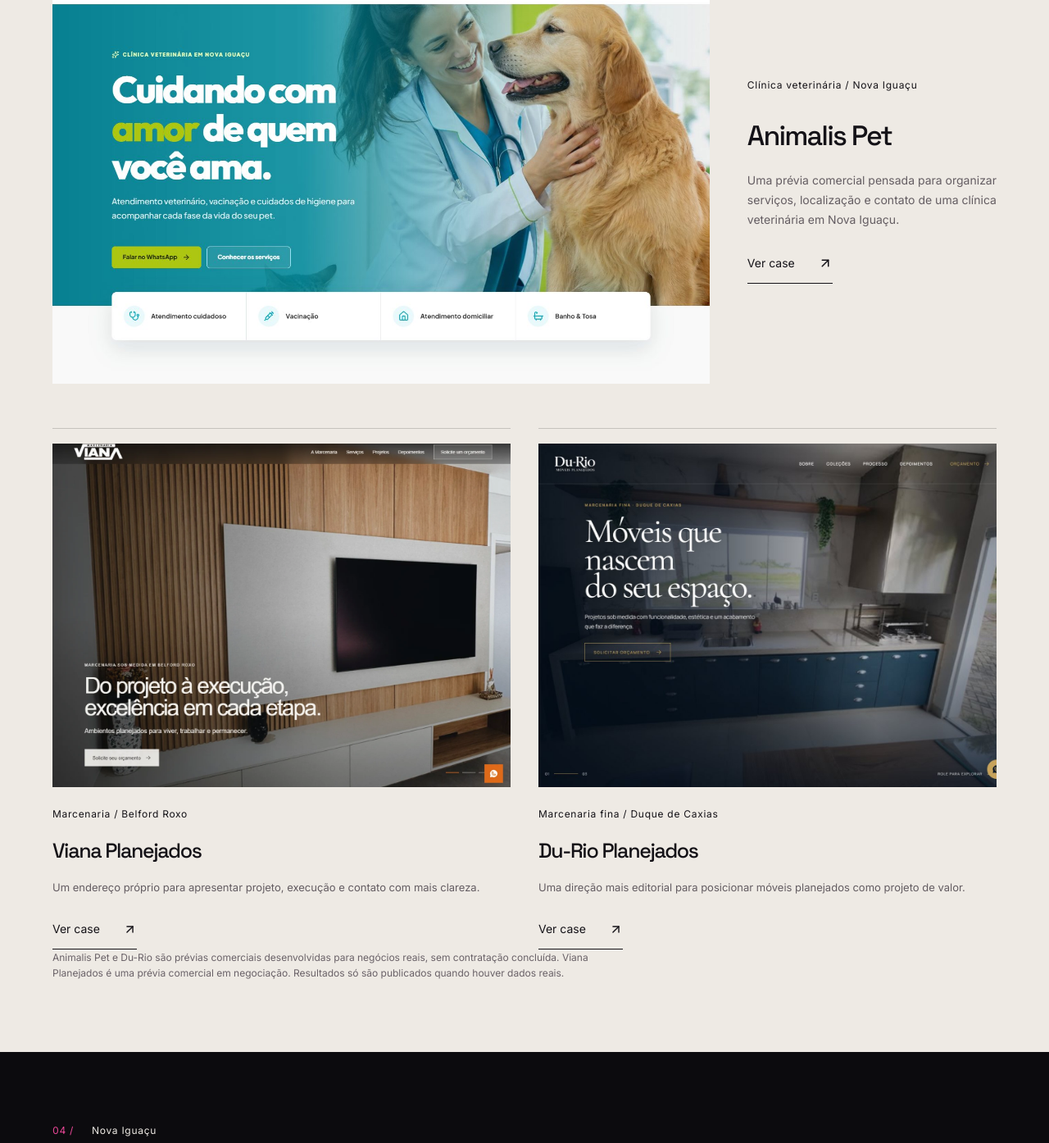
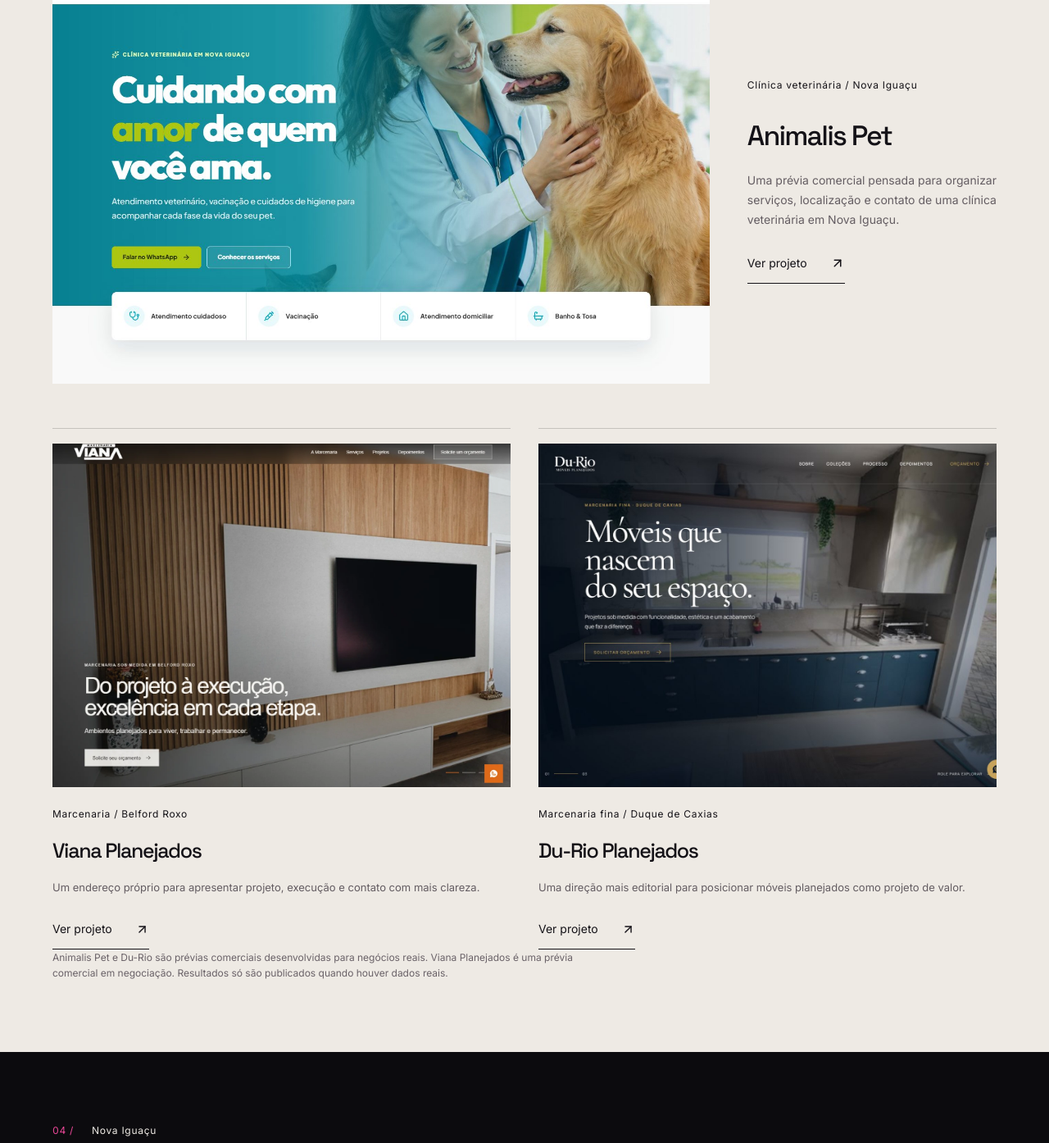
Before and after one commit to agenciamello/agencia-mello, a React (Vite) app: page /criacao-de-sites-nova-iguacu in a window 1280 px wide. Shown: the part 2531-3925 px from the top of the page at 82% size. Built offline with nearby package versions, Linux system fonts and the light colour scheme.

Commit message:
refactor: alinha portfolio local ao novo tom comercial

```diff
--- a/src/pages/CriacaoSitesNovaIguacuPage.tsx
+++ b/src/pages/CriacaoSitesNovaIguacuPage.tsx
@@ -179,7 +179,7 @@
             <span className="micro">{animalisLocal.category} / {animalisLocal.location}</span>
             <h3>{animalisLocal.name}</h3>
             <p>Uma prévia comercial pensada para organizar serviços, localização e contato de uma clínica veterinária em Nova Iguaçu.</p>
-            <Link to={`/projetos/${animalisLocal.slug}`} className="text-link">Ver case <ArrowUpRight size={18} aria-hidden="true"/></Link>
+            <Link to={`/projetos/${animalisLocal.slug}`} className="text-link">Ver projeto <ArrowUpRight size={18} aria-hidden="true"/></Link>
           </div>
         </article>
         <div className="local-study-grid local-commercial-grid">
@@ -190,10 +190,10 @@
             <span className="micro">{project.category} / {project.location}</span>
             <h3>{project.name}</h3>
             <p>{project.intro}</p>
-            <Link to={`/projetos/${project.slug}`} className="text-link">Ver case <ArrowUpRight size={17} aria-hidden="true"/></Link>
+            <Link to={`/projetos/${project.slug}`} className="text-link">Ver projeto <ArrowUpRight size={17} aria-hidden="true"/></Link>
           </article>)}
         </div>
-        <p className="local-portfolio-note">Animalis Pet e Du-Rio são prévias comerciais desenvolvidas para negócios reais, sem contratação concluída. Viana Planejados é uma prévia comercial em negociação. Resultados só são publicados quando houver dados reais.</p>
+        <p className="local-portfolio-note">Animalis Pet e Du-Rio são prévias comerciais desenvolvidas para negócios reais. Viana Planejados é uma prévia comercial em negociação. Resultados só são publicados quando houver dados reais.</p>
       </div>
     </section>
 
```
